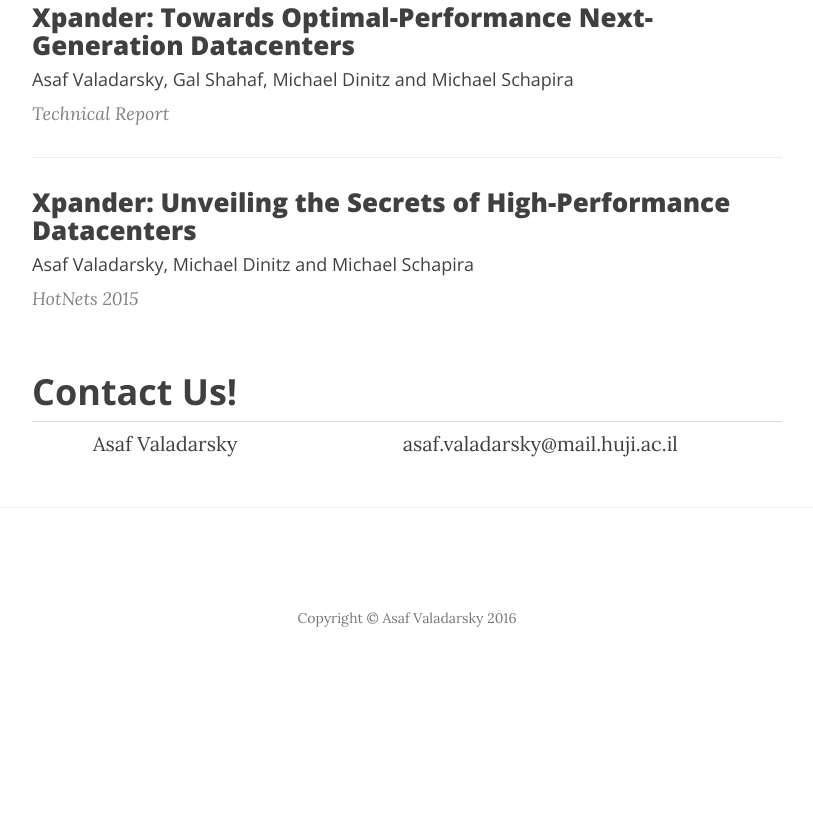
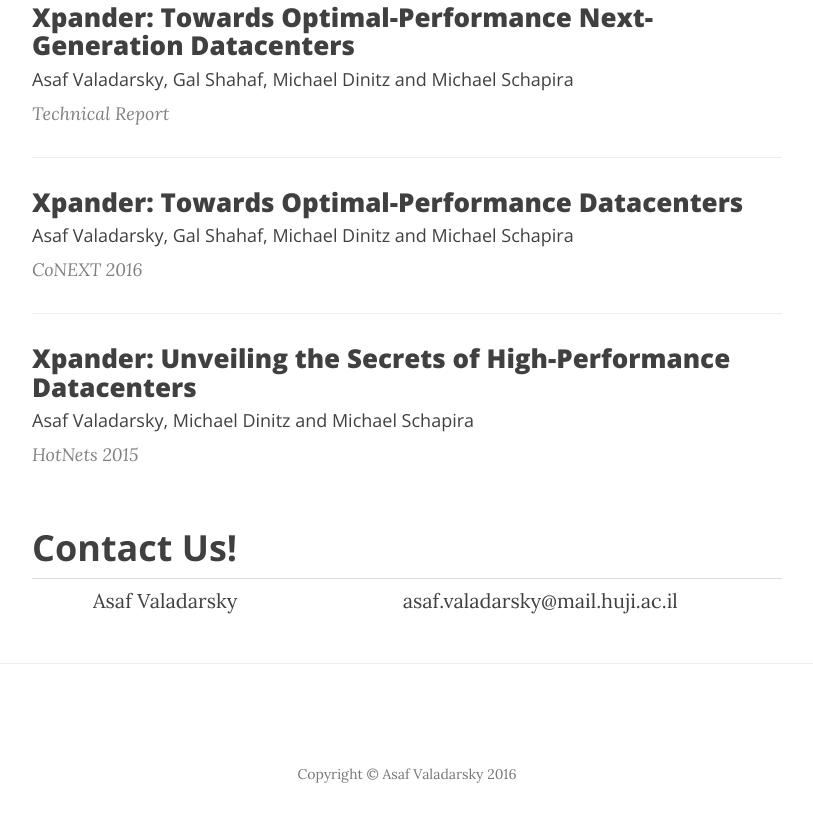
Before and after one commit to husant/Xpander, a plain HTML site: page index.html in a window 1280 px wide. Shown: the part 5325-6147 px from the top of the page, without its empty margins (233-1046 px from the left). Before the commit the page ends 6019 px from the top, so only its background shows below. Drawn offline with nearby package versions, Linux system fonts and the light colour scheme.

Commit message:
Added CoNEXT paper refference

```diff
--- a/index.html
+++ b/index.html
@@ -307,6 +307,18 @@
             </div>
             <hr/>
             <div class="post-preview">
+                <a href="./files/xpander-conext.pdf">
+                    <h3 class="post-title">
+                        Xpander: Towards Optimal-Performance Datacenters
+                    </h3>
+                    <h4 class="post-subtitle">
+                        Asaf Valadarsky, Gal Shahaf, Michael Dinitz and Michael Schapira
+                    </h4>
+                </a>
+                <p class="post-meta">CoNEXT 2016</p>
+            </div>
+            <hr/>
+            <div class="post-preview">
                 <a href="./files/xpander-hotnets.pdf">
                     <h3 class="post-title">
                         Xpander: Unveiling the Secrets of High-Performance Datacenters
```
